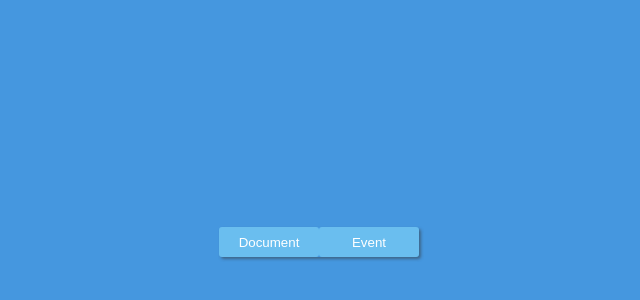
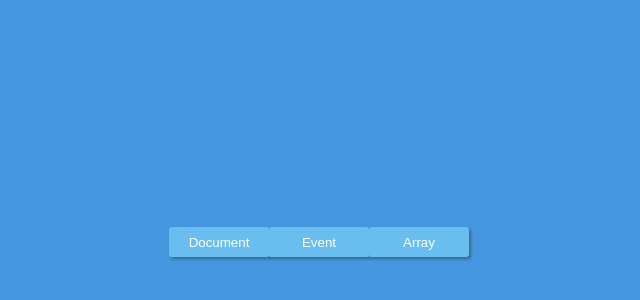
Before and after one commit to KMJ192/react-wasm, a React app: page / in a window 1280 px wide. Shown: the part 158-458 px from the top of the page, without its empty margins (321-961 px from the left). Built offline with nearby package versions, Linux system fonts and the light colour scheme.

Commit message:
wasm-react

```diff
--- a/src/App.tsx
+++ b/src/App.tsx
@@ -10,7 +10,8 @@ import classnames from 'classnames/bind';
 import style from './App.module.scss';
 const cx = classnames.bind(style);
 
-import { DOCUMENT_PATH, EVENT_PATH } from './static/address';
+import { ARRAY_PATH, DOCUMENT_PATH, EVENT_PATH } from './static/address';
+import ArrayContainer from './container/array/ArrayContainer';
 
 function App() {
   return(
@@ -20,6 +21,7 @@ function App() {
           <Route path='/' exact component={MainContainer} />
           <Route path={DOCUMENT_PATH} exact component={DocumentContainer} />
           <Route path={EVENT_PATH} exact component={EventContainer} />
+          <Route path={ARRAY_PATH} exact component={ArrayContainer} />
           <Route exact component={NotFound}/>
         </Switch>
       </BrowserRouter>
--- a/src/container/MainContainer.tsx
+++ b/src/container/MainContainer.tsx
@@ -5,25 +5,42 @@ import classnames from 'classnames/bind';
 import style from './MainComponent.module.scss';
 const cx = classnames.bind(style);
 
-import { DOCUMENT_PATH, EVENT_PATH } from '../static/address';
+import { ARRAY_PATH, DOCUMENT_PATH, EVENT_PATH } from '../static/address';
 
 function MainComponent() {
   const [page, setPage] = useState({
     event: false,
-    dom: false
+    dom: false,
+    arr: false
   });
 
   const paging = {
+    gotoHome: () => {
+      setPage({
+        event: false,
+        dom: false,
+        arr: false
+      });
+    },
     gotoDocument: () => {
       setPage({
         event: false,
-        dom: true
+        dom: true,
+        arr: false
       });
     },
     gotoEvent: () => {
       setPage({
         event: true,
-        dom: false
+        dom: false,
+        arr: false
+      });
+    },
+    gotoArray: () => {
+      setPage({
+        event: false,
+        dom: false,
+        arr: true
       });
     }
   };
@@ -32,14 +49,17 @@ function MainComponent() {
     return <Redirect to={DOCUMENT_PATH} />
   } else if (page.event === true) {
     return <Redirect to={EVENT_PATH} />
+  } else if (page.arr === true) {
+    return <Redirect to={ARRAY_PATH} />
   }
 
   return (
     <div className={cx('button-group')}>
       <button onClick={paging.gotoDocument}>Document</button>
       <button onClick={paging.gotoEvent}>Event</button>
+      <button onClick={paging.gotoArray}>Array</button>
     </div>
-  )
+  );
 }
 
 export default MainComponent;
--- /dev/null
+++ b/src/container/array/ArrayContainer.tsx
@@ -0,0 +1,11 @@
+import React from 'react'
+
+function ArrayContainer() {
+  return (
+    <div>
+
+    </div>
+  )
+}
+
+export default ArrayContainer
--- a/src/static/address.ts
+++ b/src/static/address.ts
@@ -1,2 +1,3 @@
 export const DOCUMENT_PATH = '/document';
 export const EVENT_PATH = '/event';
+export const ARRAY_PATH = '/array';
```
Also changed, not shown: src/component/array/ArrayComponent.tsx (added, +11 -0 lines), 1 other file (tests, documents, lock files or other folders).
